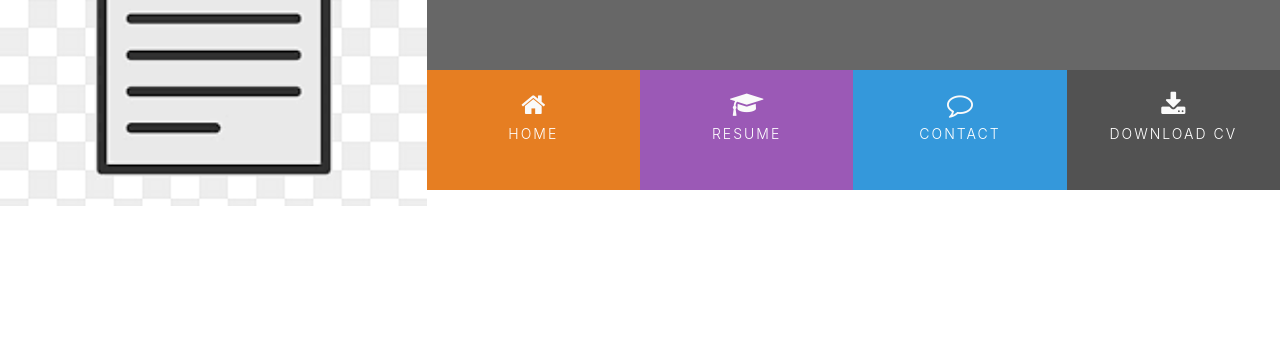
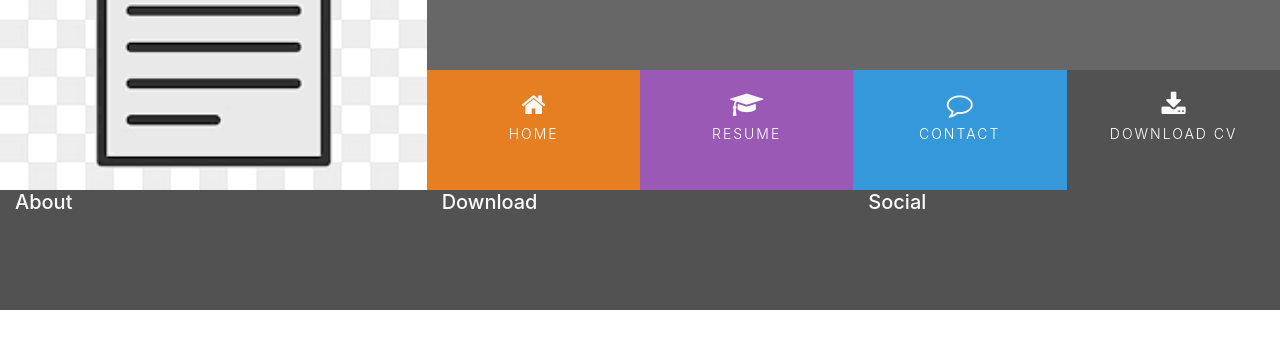
Before and after one commit to jamieroche1987/resume, a plain HTML site: page index.html in a window 1280 px wide. Shown: the part 179-528 px from the top of the page. Drawn offline with nearby package versions, Linux system fonts and the light colour scheme.

Commit message:
Add footer to index.html

```diff
--- a/assets/css/style.css
+++ b/assets/css/style.css
@@ -73,6 +73,10 @@ header {
     padding: 0;
 }
 
+#nav {
+    margin: 0;
+}
+
 .menuitem {
     height: 120px;
     text-align: center;
@@ -103,3 +107,19 @@ header {
     font-weight: 300;
     letter-spacing: 2px;
 }
+
+/*--------------------------------------------Hover.css*/
+
+.hvr-sweep-to-bottom:before {
+    background: rgba(0, 0, 0, 0.2);
+    height: 120px;
+}
+
+/* ----------------------------------------Footer */
+
+footer {
+    background-color: #525252;
+    color: #fafafa;
+    min-height: 120px;
+    margin: 0;
+}
--- a/index.html
+++ b/index.html
@@ -8,6 +8,8 @@
     <link rel="stylesheet" href="https://maxcdn.bootstrapcdn.com/bootstrap/4.2.1/css/bootstrap.min.css"
         type="text/css" />
     <link rel="stylesheet" href="https://maxcdn.bootstrapcdn.com/font-awesome/4.7.0/css/font-awesome.min.css"
+        type="text/css" />
+    <link rel="stylesheet" href="https://cdnjs.cloudflare.com/ajax/libs/hover.css/2.1.1/css/hover-min.css"
         type="text/css" />
     <link rel="stylesheet" href="assets/css/style.css">
     <title>James Brandes-Roche</title>
@@ -28,18 +30,20 @@
                     <div class="col">
                         <ul id="nav" class="list-inline menucontainer">
                             <li class="col-6 col-sm-3 list-inline-item ui-menu-color-home menuitem">
-                                <a href="#"><i class="fa fa-home" aria-hidden="true"></i><span>Home</span></a>
+                                <a href="#" class="hvr-sweep-to-bottom"><i class="fa fa-home"
+                                        aria-hidden="true"></i><span>Home</span></a>
                             </li>
                             <li class="col-6 col-sm-3 list-inline-item ui-menu-color-resume menuitem">
-                                <a href="#"><i class="fa fa-graduation-cap"
+                                <a href="#" class="hvr-sweep-to-bottom"><i class="fa fa-graduation-cap"
                                         aria-hidden="true"></i><span>Resume</span></a>
                             </li>
                             <li class="col-6 col-sm-3 list-inline-item ui-menu-color-contact menuitem">
-                                <a href="#"><i class="fa fa-comment-o" aria-hidden="true"></i><span>Contact</span></a>
+                                <a href="#" class="hvr-sweep-to-bottom"><i class="fa fa-comment-o"
+                                        aria-hidden="true"></i><span>Contact</span></a>
                             </li>
                             <li class="col-6 col-sm-3 list-inline-item ui-menu-color-download menuitem">
-                                <a href="#"><i class="fa fa-download" aria-hidden="true"></i><span>Download
-                                        CV</span></a>
+                                <a href="#" class="hvr-sweep-to-bottom"><i class="fa fa-download"
+                                        aria-hidden="true"></i><span>Download CV</span></a>
                             </li>
                         </ul>
                     </div>
@@ -50,8 +54,18 @@
     <section>
 
     </section>
-    <footer>
-
+    <footer class="container-fluid">
+        <div class="row">
+            <div class="col-sm-4">
+                <h5 class="uppercase general-sub">About</h5>
+            </div>
+            <div class="col-sm-4">
+                <h5 class="uppercase general-sub">Download</h5>
+            </div>
+            <div class="col-sm-4">
+                <h5 class="uppercase general-sub">Social</h5>
+            </div>
+        </div>
     </footer>
 </body>
 
```
